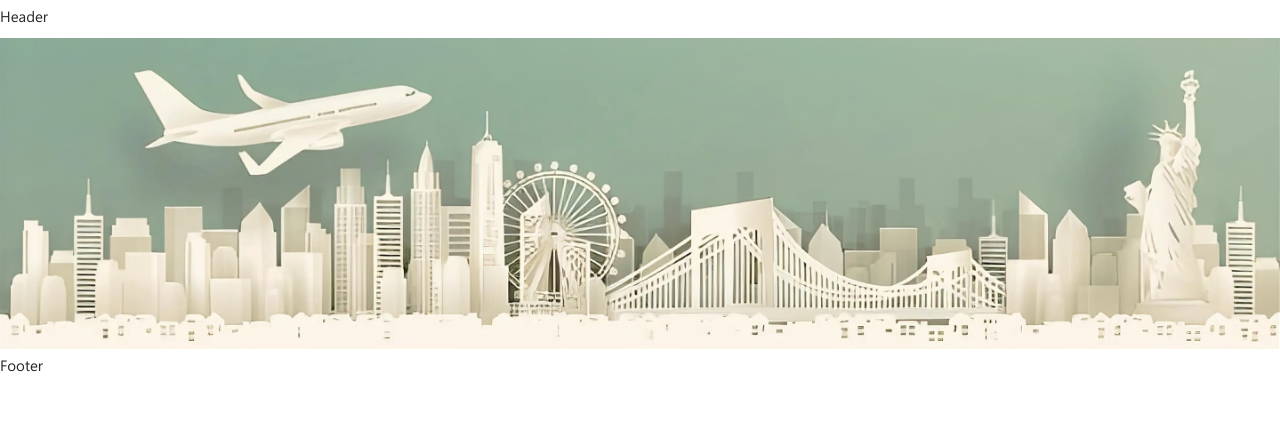
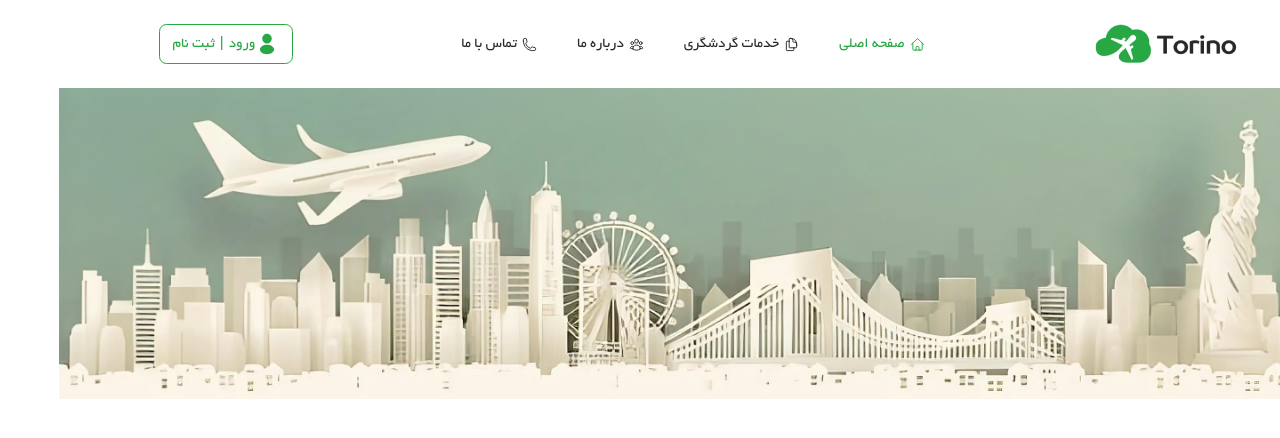
Before and after one commit to farzaneh-zamanian/turino_project_final, a Next.js app in the folder front/: page / in a window 1280 px wide. Shown: the top 438 px of the page. Built offline with nearby package versions, Linux system fonts and the light colour scheme.

Commit message:
Define Header- install clsx and heroicons/react library

```diff
--- a/front/app/layout.js
+++ b/front/app/layout.js
@@ -18,7 +18,7 @@ export const metadata = {
 
 export default function RootLayout({ children }) {
   return (
-    <html lang="en">
+    <html lang="fa" dir="rtl">
       <Head>
         {/* Add the viewport meta tag */}
         <meta name="viewport" content="width=device-width, initial-scale=1.0" />
--- /dev/null
+++ b/front/components/organisms/Header/DesktopHeader.js
@@ -0,0 +1,50 @@
+import React from 'react';
+import Image from 'next/image';
+import Link from 'next/link';
+import { usePathname } from 'next/navigation';
+import clsx from 'clsx';
+
+const DesktopHeader = ({ links }) => {
+  const pathname = usePathname();
+
+  return (
+    <header className="px-[10rem] py-[2rem] hidden md:flex items-center justify-between">
+      {/* Logo */}
+      <Link href="/">
+      <Image src="/images/TorinoLogoPic.png" alt="Logo" width={146} height={44} />
+      </Link>
+
+      {/* Navigation */}
+      <nav>
+        <ul className='flex flex-row gap-10'>
+          {links.map(({ name, href, icon: LinkIcon }) => (
+            <li key={name} className='hover:text-primary transition-default'>
+              <Link
+                href={href}
+                className={clsx(
+                  'flex h-[48px] items-center justify-center gap-2 rounded-md p-3 hover:text-primary',
+                  { 'text-primary': pathname === href }
+                )}
+              >
+                <LinkIcon className="w-6" />
+                <p className="hidden md:block">{name}</p>
+              </Link>
+            </li>
+          ))}
+        </ul>
+      </nav>
+
+      {/* Registration Section */}
+      <div className="md:flex border border-solid border-primary px-5 rounded-xl">
+        <Link href="/" className='text-primary flex'>
+          <Image src="/images/icons/user.svg" width={24} height={24} />
+          <span>ورود</span>
+        </Link>
+        <span className='px-2 text-primary'>|</span>
+        <Link href="/" className='text-primary'>ثبت نام</Link>
+      </div>
+    </header>
+  );
+};
+
+export default DesktopHeader;
--- a/front/components/organisms/Header/Header.js
+++ b/front/components/organisms/Header/Header.js
@@ -1,9 +1,38 @@
-import React from 'react'
+"use client";
+import React, { useEffect, useState } from 'react';
+import { usePathname } from 'next/navigation';
+import MobileHeader from './MobileHeader';
+import DesktopHeader from './DesktopHeader';
+import { UserGroupIcon, HomeIcon, DocumentDuplicateIcon, PhoneIcon } from '@heroicons/react/24/outline';
 
-function Header() {
-  return (
-    <div>Header</div>
-  )
-}
+const links = [
+      { name: 'صفحه اصلی', href: '/', icon: HomeIcon },
+      { name: 'خدمات گردشگری', href: '/tour-services', icon: DocumentDuplicateIcon },
+      { name: 'درباره ما', href: '/about-us', icon: UserGroupIcon },
+      { name: 'تماس با ما', href: '/contact-us', icon: PhoneIcon },
+];
 
-export default Header
+const Header = () => {
+      const [isMenuOpen, setIsMenuOpen] = useState(false);
+      const pathname = usePathname();
+      //! there is problem in scroll the page in desktop
+      useEffect(() => {
+            document.body.style.overflow = isMenuOpen ? 'hidden' : 'unset';
+      }, [isMenuOpen]);
+
+      // useEffect(() => {
+      //       // Check if the screen width is less than 768 pixels (mobile)
+      //       if (window.innerWidth < 500) {
+      //             document.body.style.overflow = isMenuOpen ? 'hidden' : 'unset';
+      //       }
+      // }, [isMenuOpen]);
+
+      return (
+            <>
+                  <MobileHeader links={links} isMenuOpen={isMenuOpen} setIsMenuOpen={setIsMenuOpen} pathname={pathname} />
+                  <DesktopHeader links={links} pathname={pathname} />
+            </>
+      );
+};
+
+export default Header;
--- /dev/null
+++ b/front/components/organisms/Header/MobileHeader.js
@@ -0,0 +1,54 @@
+import React from 'react';
+import Image from 'next/image';
+import Link from 'next/link';
+import { usePathname } from 'next/navigation';
+import clsx from 'clsx';
+
+
+const MobileHeader = ({ links, isMenuOpen, setIsMenuOpen }) => {
+  const pathname = usePathname();
+
+  const toggleMenu = () => setIsMenuOpen(prev => !prev);
+
+  return (
+    <>
+      {/* Mobile Header */}
+      <header className="block md:hidden px-[3rem] py-[1.5rem]">
+        <div className='flex items-center justify-between'>
+          <Image src="/images/icons/hamburgerMenu.png" width={25} height={20} onClick={toggleMenu} className="cursor-pointer" />
+          <Image src="/images/icons/signInBtn.png" width={30} height={25} className='rounded-2.5' />
+        </div>
+      </header>
+
+      {/* Mobile Navbar */}
+      {isMenuOpen && (
+        <>
+          <div className='z-49 fixed top-0 right-0 w-full bg-[#363636] opacity-25 h-screen md:hidden' />
+          <div className='z-50 fixed top-0 right-0 w-[20rem] h-screen pt-[2rem] pr-[1rem] bg-[#FFFFFF] md:hidden'>
+            <nav>
+              <ul className='flex flex-col items-start'>
+                {links.map(({ name, href, icon: LinkIcon }) => (
+                  <li key={name} className='hover:text-primary transition-default'>
+                    <Link
+                      href={href}
+                      onClick={() => setIsMenuOpen(false)}
+                      className={clsx(
+                        'flex h-[48px] items-center justify-center gap-2 rounded-md p-3 hover:text-primary',
+                        { 'text-primary': pathname === href }
+                      )}
+                    >
+                      <LinkIcon className="w-6" />
+                      <p className='text-[1.6rem]'>{name}</p>
+                    </Link>
+                  </li>
+                ))}
+              </ul>
+            </nav>
+          </div>
+        </>
+      )}
+    </>
+  );
+};
+
+export default MobileHeader;
```
Also changed, not shown: front/package.json (+7 -5 lines), 1 other file (tests, documents, lock files or other folders).
